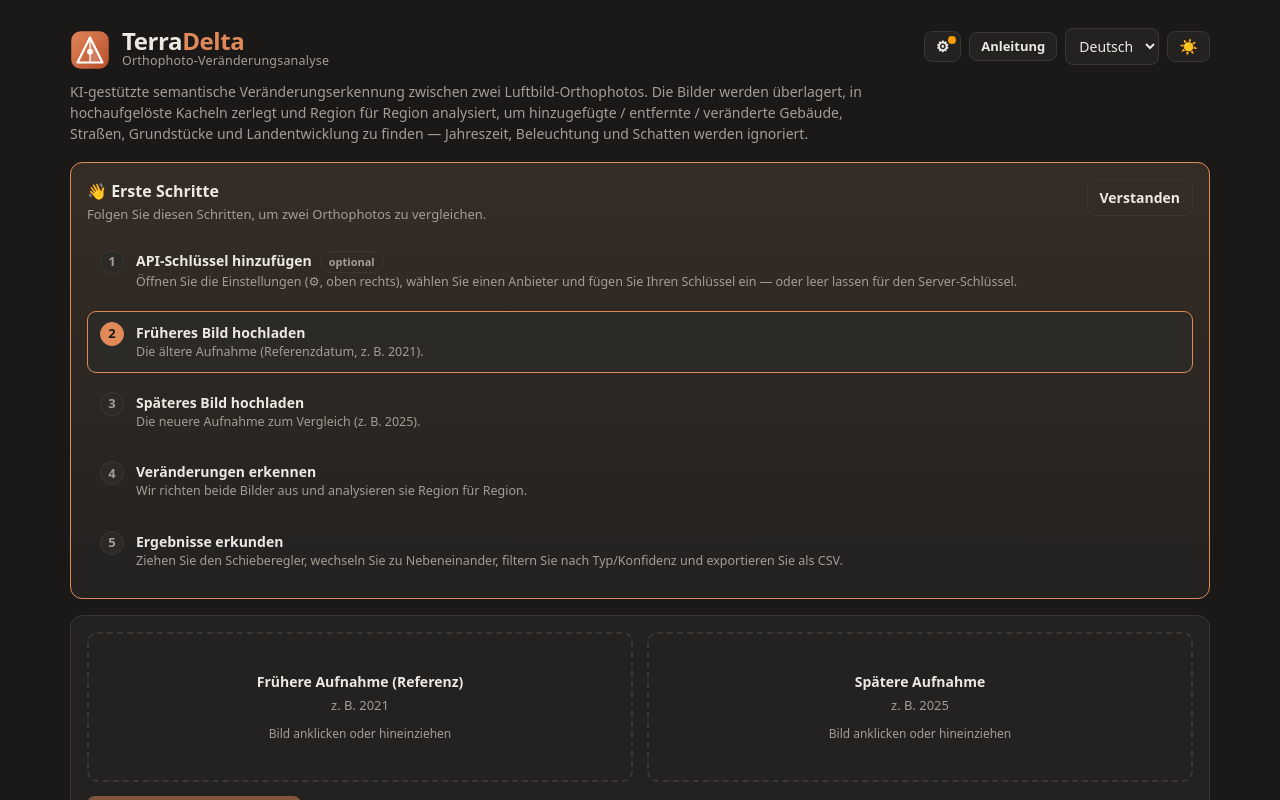
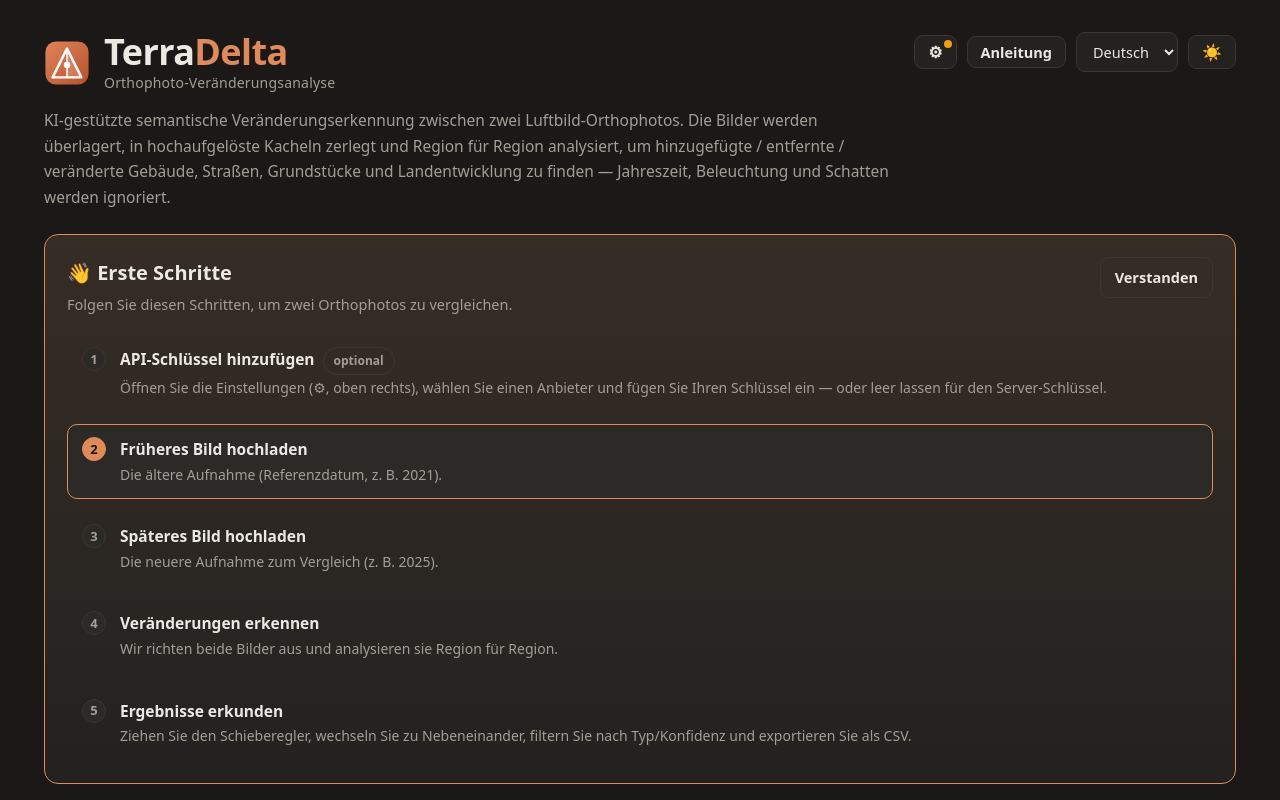
Before and after one commit to LinkAndreas/TerraDelta, a Next.js app: page / in a window 1280 px wide. Shown: the top 800 px of the page. Built offline with nearby package versions, Linux system fonts and the light colour scheme.

Commit message:
chore: Increase font size

```diff
--- a/app/globals.css
+++ b/app/globals.css
@@ -40,14 +40,24 @@ body {
   color: var(--text);
   font-family: ui-sans-serif, system-ui, -apple-system, "Segoe UI", Roboto, Helvetica, Arial,
     sans-serif;
-  font-size: 14px;
-  line-height: 1.5;
+  font-size: 16px;
+  line-height: 1.6;
+}
+
+p {
+  margin-top: 0;
+  margin-bottom: 1.25em;
+  line-height: 1.65;
+}
+
+p:last-child {
+  margin-bottom: 0;
 }
 
 .container {
-  max-width: 1180px;
+  max-width: 1240px;
   margin: 0 auto;
-  padding: 28px 20px 80px;
+  padding: 32px 24px 90px;
 }
 
 .row {
@@ -58,19 +68,32 @@ body {
 .card {
   background: var(--card);
   border: 1px solid var(--border);
-  border-radius: 12px;
-  padding: 16px;
+  border-radius: 14px;
+  padding: 22px;
 }
 
 h1 {
-  font-size: 22px;
-  margin: 0 0 4px;
+  font-size: 32px;
+  margin: 0 0 8px;
+  font-weight: 700;
+}
+
+h2 {
+  font-size: 24px;
+  margin: 0 0 12px;
+  font-weight: 700;
+}
+
+h3 {
+  font-size: 20px;
+  margin: 0 0 10px;
+  font-weight: 600;
 }
 
 .wordmark {
-  font-size: 24px;
+  font-size: 36px;
   font-weight: 800;
-  letter-spacing: -0.4px;
+  letter-spacing: -0.6px;
   margin: 0;
   line-height: 1.1;
 }
@@ -82,23 +105,24 @@ h1 {
 .footer {
   display: flex;
   align-items: center;
-  gap: 9px;
-  margin-top: 36px;
-  padding-top: 16px;
+  gap: 12px;
+  margin-top: 48px;
+  padding-top: 20px;
   border-top: 1px solid var(--border);
   color: var(--muted);
-  font-size: 13px;
+  font-size: 14.5px;
 }
 
 button {
   font: inherit;
   cursor: pointer;
-  border-radius: 8px;
+  border-radius: 9px;
   border: 1px solid transparent;
-  padding: 9px 16px;
+  padding: 10px 18px;
   background: var(--accent);
   color: var(--on-accent);
   font-weight: 600;
+  font-size: 15px;
 }
 
 button:hover {
@@ -114,7 +138,8 @@ button:disabled {
   background: transparent;
   border: 1px solid var(--border);
   color: var(--text);
-  padding: 7px 12px;
+  padding: 8px 14px;
+  font-size: 14.5px;
 }
 
 .btn-secondary:hover {
@@ -127,20 +152,21 @@ input[placeholder] {
   background: var(--bg);
   border: 1px solid var(--border);
   color: var(--text);
-  border-radius: 7px;
-  padding: 7px 10px;
+  border-radius: 8px;
+  padding: 9px 12px;
+  font-size: 15px;
 }
 
 table {
   width: 100%;
   border-collapse: collapse;
-  font-size: 13px;
+  font-size: 14.5px;
 }
 
 th,
 td {
   text-align: left;
-  padding: 8px 10px;
+  padding: 10px 12px;
   border-bottom: 1px solid var(--border);
   vertical-align: top;
 }
@@ -148,7 +174,7 @@ td {
 th {
   color: var(--muted);
   font-weight: 600;
-  font-size: 12px;
+  font-size: 13px;
 }
 
 tbody tr:hover {
@@ -167,15 +193,15 @@ a {
   border: 1px solid #7f1d1d;
   background: rgba(127, 29, 29, 0.18);
   color: #fca5a5;
-  border-radius: 8px;
-  padding: 10px 14px;
-  font-size: 13px;
+  border-radius: 10px;
+  padding: 12px 16px;
+  font-size: 14px;
 }
 
 .pill {
   display: inline-block;
-  font-size: 12px;
-  padding: 2px 8px;
+  font-size: 13px;
+  padding: 3px 10px;
   border-radius: 999px;
   border: 1px solid var(--border);
   color: var(--muted);
@@ -198,10 +224,10 @@ a {
 
 .modal-panel {
   width: 100%;
-  max-width: 560px;
+  max-width: 600px;
   background: var(--card);
   border: 1px solid var(--border);
-  border-radius: 14px;
+  border-radius: 16px;
   box-shadow: 0 24px 70px rgba(0, 0, 0, 0.5);
   animation: pop-in 0.14s ease;
 }
@@ -223,30 +249,30 @@ a {
   display: flex;
   justify-content: space-between;
   align-items: center;
-  padding: 15px 18px;
+  padding: 18px 24px;
   border-bottom: 1px solid var(--border);
-  font-size: 15px;
+  font-size: 18px;
 }
 
 .modal-body {
-  padding: 18px;
+  padding: 24px;
   display: grid;
-  gap: 18px;
+  gap: 22px;
 }
 
 .modal-foot {
-  padding: 14px 18px;
+  padding: 16px 24px;
   border-top: 1px solid var(--border);
   display: flex;
   justify-content: flex-end;
 }
 
 .field-label {
-  font-size: 12px;
+  font-size: 13px;
   color: var(--muted);
-  margin-bottom: 7px;
+  margin-bottom: 8px;
   text-transform: uppercase;
-  letter-spacing: 0.4px;
+  letter-spacing: 0.5px;
   font-weight: 600;
 }
 
@@ -255,20 +281,21 @@ a {
   color: var(--text);
   border: 1px solid var(--border);
   border-radius: 8px;
-  padding: 9px 11px;
-  min-width: 220px;
+  padding: 10px 14px;
+  min-width: 240px;
   font: inherit;
+  font-size: 15px;
 }
 
 .provider-option {
   display: flex;
   align-items: center;
-  gap: 8px;
-  padding: 10px 12px;
+  gap: 10px;
+  padding: 12px 14px;
   border: 1px solid var(--border);
-  border-radius: 9px;
+  border-radius: 10px;
   cursor: pointer;
-  font-size: 14px;
+  font-size: 15px;
 }
 
 .provider-option[data-active="true"] {
@@ -280,13 +307,13 @@ a {
 .chip-btn {
   display: inline-flex;
   align-items: center;
-  gap: 8px;
+  gap: 9px;
   background: var(--card-2);
   border: 1px solid var(--border);
   color: var(--text);
   border-radius: 999px;
-  padding: 6px 12px;
-  font-size: 13px;
+  padding: 7px 14px;
+  font-size: 14px;
   font-weight: 500;
 }
 
@@ -308,7 +335,7 @@ a {
   border: none;
   padding: 0;
   color: #f59e0b;
-  font-size: 13px;
+  font-size: 14px;
   font-weight: 600;
   cursor: pointer;
 }
@@ -323,17 +350,17 @@ a {
   display: flex;
   justify-content: space-between;
   align-items: flex-start;
-  gap: 16px;
-  margin-bottom: 18px;
+  gap: 20px;
+  margin-bottom: 24px;
 }
 
 .icon-btn {
   background: var(--card);
   border: 1px solid var(--border);
   color: var(--text);
-  border-radius: 8px;
-  padding: 7px 11px;
-  font-size: 15px;
+  border-radius: 9px;
+  padding: 8px 13px;
+  font-size: 16px;
   line-height: 1;
 }
 
@@ -345,9 +372,10 @@ select.lang {
   background: var(--card);
   color: var(--text);
   border: 1px solid var(--border);
-  border-radius: 8px;
-  padding: 7px 9px;
+  border-radius: 9px;
+  padding: 8px 12px;
   font: inherit;
+  font-size: 14.5px;
 }
 
 .overlay-svg {
@@ -365,18 +393,18 @@ select.lang {
 
 .onboard-steps {
   list-style: none;
-  margin: 14px 0 0;
+  margin: 18px 0 0;
   padding: 0;
   display: grid;
-  gap: 8px;
+  gap: 12px;
 }
 
 .onboard-step {
   display: flex;
-  gap: 12px;
+  gap: 14px;
   align-items: flex-start;
-  padding: 10px 12px;
-  border-radius: 9px;
+  padding: 12px 14px;
+  border-radius: 10px;
   border: 1px solid transparent;
 }
 
--- a/app/page.tsx
+++ b/app/page.tsx
@@ -217,22 +217,22 @@ export default function Home() {
     <div className="container">
       <div className="topbar">
         <div>
-          <div className="row" style={{ gap: 12 }}>
-            <Logo size={40} />
+          <div className="row" style={{ gap: 14 }}>
+            <Logo size={46} />
             <div>
               <h1 className="wordmark">
                 Terra<span className="wordmark-accent">Delta</span>
               </h1>
-              <div className="muted" style={{ fontSize: 12.5, marginTop: -2, letterSpacing: 0.2 }}>
+              <div className="muted" style={{ fontSize: 14, marginTop: 0, letterSpacing: 0.2 }}>
                 {t("app.tagline")}
               </div>
             </div>
           </div>
-          <p className="muted" style={{ margin: "10px 0 0", maxWidth: 820 }}>
+          <p className="muted" style={{ margin: "14px 0 0", maxWidth: 860, fontSize: 15.5 }}>
             {t("app.subtitle")}
           </p>
         </div>
-        <div className="row" style={{ gap: 8 }}>
+        <div className="row" style={{ gap: 10 }}>
           <button
             className="icon-btn"
             onClick={() => setSettingsOpen(true)}
@@ -252,7 +252,7 @@ export default function Home() {
             className="icon-btn"
             onClick={() => setShowGuide(true)}
             title={t("onboard.tipReopen")}
-            style={{ fontSize: 13, fontWeight: 600 }}
+            style={{ fontSize: 14.5, fontWeight: 600 }}
           >
             {t("onboard.reopen")}
           </button>
--- a/components/Onboarding.tsx
+++ b/components/Onboarding.tsx
@@ -32,11 +32,11 @@ export default function Onboarding({ hasKey, hasRef, hasTarget, hasResult, onClo
   const activeIndex = steps.findIndex((s) => !s.done && !s.optional);
 
   return (
-    <div className="card onboard" style={{ marginBottom: 16 }}>
-      <div className="row" style={{ justifyContent: "space-between", alignItems: "flex-start", gap: 12 }}>
+    <div className="card onboard" style={{ marginBottom: 20 }}>
+      <div className="row" style={{ justifyContent: "space-between", alignItems: "flex-start", gap: 16 }}>
         <div>
-          <strong style={{ fontSize: 16 }}>👋 {t("onboard.heading")}</strong>
-          <div className="muted" style={{ fontSize: 13, marginTop: 2 }}>
+          <strong style={{ fontSize: 20, display: "block", marginBottom: 4 }}>👋 {t("onboard.heading")}</strong>
+          <div className="muted" style={{ fontSize: 14.5 }}>
             {t("onboard.subtitle")}
           </div>
         </div>
@@ -52,15 +52,15 @@ export default function Onboarding({ hasKey, hasRef, hasTarget, hasResult, onClo
             <li key={s.label} className={`onboard-step onboard-${state}`}>
               <span className="onboard-dot">{s.done ? "✓" : i + 1}</span>
               <div>
-                <div style={{ fontWeight: 600 }}>
+                <div style={{ fontWeight: 600, fontSize: 15.5 }}>
                   {t(s.label)}
                   {s.optional && !s.done && (
-                    <span className="pill" style={{ marginLeft: 8, fontSize: 11 }}>
+                    <span className="pill" style={{ marginLeft: 8, fontSize: 12 }}>
                       {t("onboard.optional")}
                     </span>
                   )}
                 </div>
-                <div className="muted" style={{ fontSize: 12.5 }}>
+                <div className="muted" style={{ fontSize: 14, marginTop: 2 }}>
                   {t(s.hint)}
                 </div>
               </div>
--- a/components/ReportTable.tsx
+++ b/components/ReportTable.tsx
@@ -46,8 +46,8 @@ export default function ReportTable({
 
   return (
     <div className="card">
-      <div className="row" style={{ justifyContent: "space-between", marginBottom: 10, flexWrap: "wrap", gap: 8 }}>
-        <strong>
+      <div className="row" style={{ justifyContent: "space-between", marginBottom: 14, flexWrap: "wrap", gap: 10 }}>
+        <strong style={{ fontSize: 19 }}>
           {rows.length !== changes.length
             ? t("report.headingOf", { n: rows.length, total: changes.length })
             : t("report.heading", { n: changes.length })}
@@ -57,9 +57,9 @@ export default function ReportTable({
         </button>
       </div>
 
-      <div className="row" style={{ gap: 10, marginBottom: 10, flexWrap: "wrap" }}>
+      <div className="row" style={{ gap: 12, marginBottom: 16, flexWrap: "wrap" }}>
         {TYPES.map((tp) => (
-          <label key={tp} className="row" style={{ gap: 6, fontSize: 13 }} title={t("report.tipType")}>
+          <label key={tp} className="row" style={{ gap: 6, fontSize: 14 }} title={t("report.tipType")}>
             <input
               type="checkbox"
               checked={typeFilter[tp]}
@@ -69,12 +69,12 @@ export default function ReportTable({
             <span style={{ color: "var(--muted)" }}>({counts[tp]})</span>
           </label>
         ))}
-        <label className="row" style={{ gap: 6, fontSize: 13 }} title={t("report.tipMinConf")}>
+        <label className="row" style={{ gap: 6, fontSize: 14 }} title={t("report.tipMinConf")}>
           <span className="muted">{t("report.minConf")}</span>
           <select
             value={minConf}
             onChange={(e) => setMinConf(e.target.value as Confidence)}
-            style={{ background: "var(--bg)", color: "var(--text)", border: "1px solid var(--border)", borderRadius: 6, padding: "5px 6px" }}
+            style={{ background: "var(--bg)", color: "var(--text)", border: "1px solid var(--border)", borderRadius: 7, padding: "6px 8px", fontSize: 14 }}
           >
             <option value="low">{t("conf.any")}</option>
             <option value="medium">{t("conf.mediumPlus")}</option>
@@ -85,7 +85,7 @@ export default function ReportTable({
           placeholder={t("report.search")}
           value={query}
           onChange={(e) => setQuery(e.target.value)}
-          style={{ marginLeft: "auto", minWidth: 140 }}
+          style={{ marginLeft: "auto", minWidth: 160 }}
         />
       </div>
 
--- a/components/UploadZone.tsx
+++ b/components/UploadZone.tsx
@@ -74,10 +74,10 @@ export default function UploadZone({ label, sublabel, url, onFile }: Props) {
           </span>
         </>
       ) : (
-        <div style={{ padding: 16 }}>
-          <div style={{ fontWeight: 600 }}>{label}</div>
-          <div style={{ fontSize: 13, color: "var(--muted)", marginTop: 4 }}>{sublabel}</div>
-          <div style={{ fontSize: 12, color: "var(--muted)", marginTop: 10 }}>{t("upload.hint")}</div>
+        <div style={{ padding: 20 }}>
+          <div style={{ fontWeight: 600, fontSize: 16.5 }}>{label}</div>
+          <div style={{ fontSize: 14, color: "var(--muted)", marginTop: 6 }}>{sublabel}</div>
+          <div style={{ fontSize: 13, color: "var(--muted)", marginTop: 12 }}>{t("upload.hint")}</div>
         </div>
       )}
       <input
```
